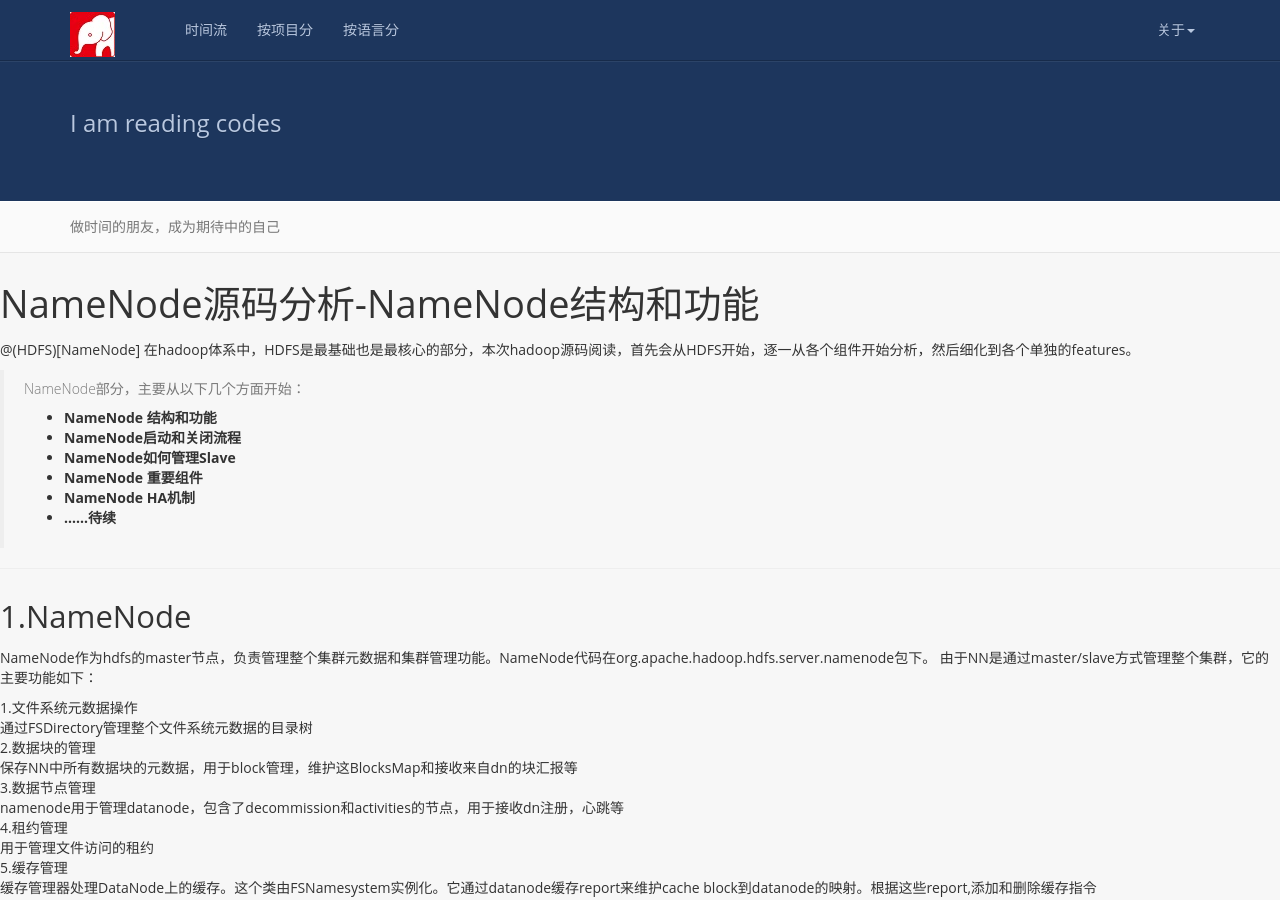
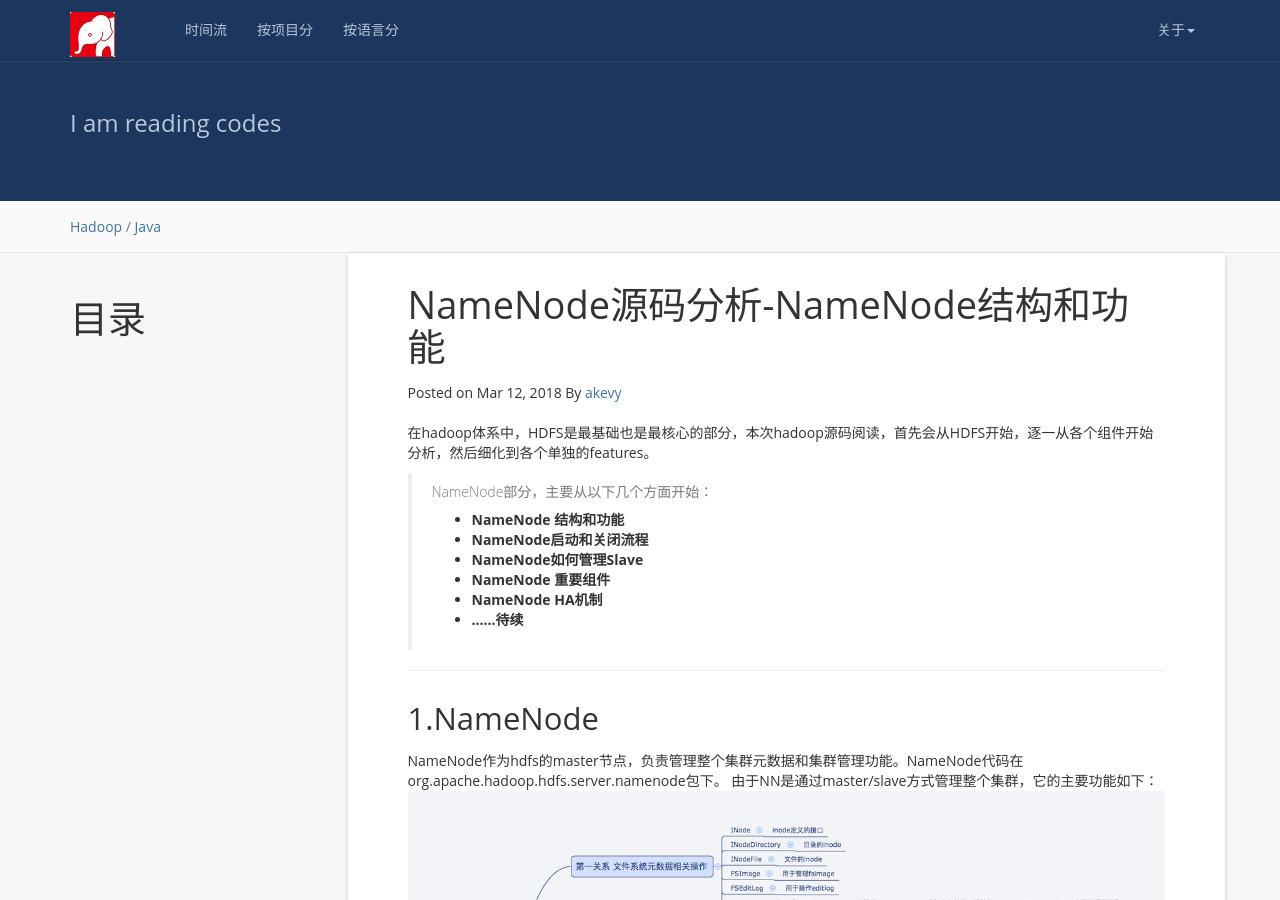
Before and after one commit to ymgd/codereader, a Jekyll site: the page built from bigdata/hadoop/NameNode源码分析-NameNode结构和功能.md, in a window 1280 px wide and 900 px high. Built offline with Jekyll 4.4.1, drawn with Linux system fonts in a browser that asks for light colours; our own code applies the rules of GitHub Pages for plain Markdown files; comment, search, counter and statistics services are not loaded.

Commit message:
Post the article about the Hadoop NameNode arch.

````diff
--- a/bigdata/hadoop/NameNode源码分析-NameNode结构和功能.md
+++ b/bigdata/hadoop/NameNode源码分析-NameNode结构和功能.md
@@ -1,5 +1,13 @@
-# NameNode源码分析-NameNode结构和功能
-@(HDFS)[NameNode]
+---
+layout: post
+title:  NameNode源码分析-NameNode结构和功能
+date:   2018-03-12 18:57:00 +0800
+categories: Hadoop
+tag: Java
+author: akevy
+rank: 10
+---
+
 在hadoop体系中，HDFS是最基础也是最核心的部分，本次hadoop源码阅读，首先会从HDFS开始，逐一从各个组件开始分析，然后细化到各个单独的features。
 >NameNode部分，主要从以下几个方面开始：
 > - **NameNode 结构和功能**
@@ -159,7 +167,8 @@ FSNamesystem 是NN中最重要的类，实际记录了dn上所有的工作状态
 ```
 
 
-[1]: resources/namenode1.png
-[2]: resources/fsdirectory.png
-[3]: resources/fsnamesystem1.png
-[4]: resources/fsnamesystem2.png
+[1]: {{ '/bigdata/hadoop/resources/jaasarch.gif' | prepend: site.baseurl  }}
+[1]: {{ '/bigdata/hadoop/resources/namenode1.png' | prepend: site.baseurl  }}
+[2]: {{ '/bigdata/hadoop/resources/fsdirectory.png' | prepend: site.baseurl  }}
+[3]: {{ '/bigdata/hadoop/resources/fsnamesystem1.png' | prepend: site.baseurl  }}
+[4]: {{ '/bigdata/hadoop/resources/fsnamesystem2.png' | prepend: site.baseurl  }}
````
Also changed, not shown: _posts/2018-03-12-NameNode源码分析-NameNode结构和功能.md (added, +1 -0 lines).
